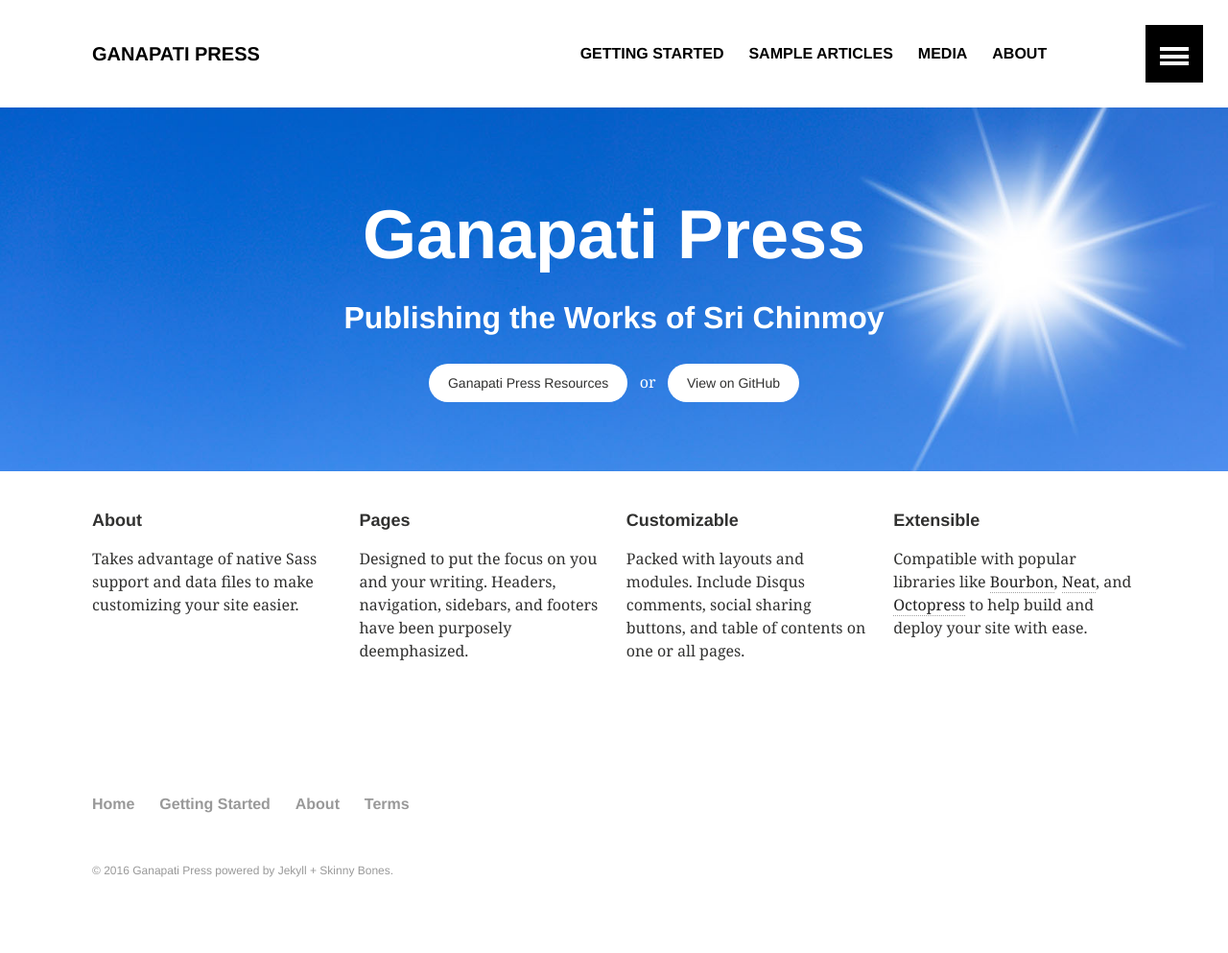
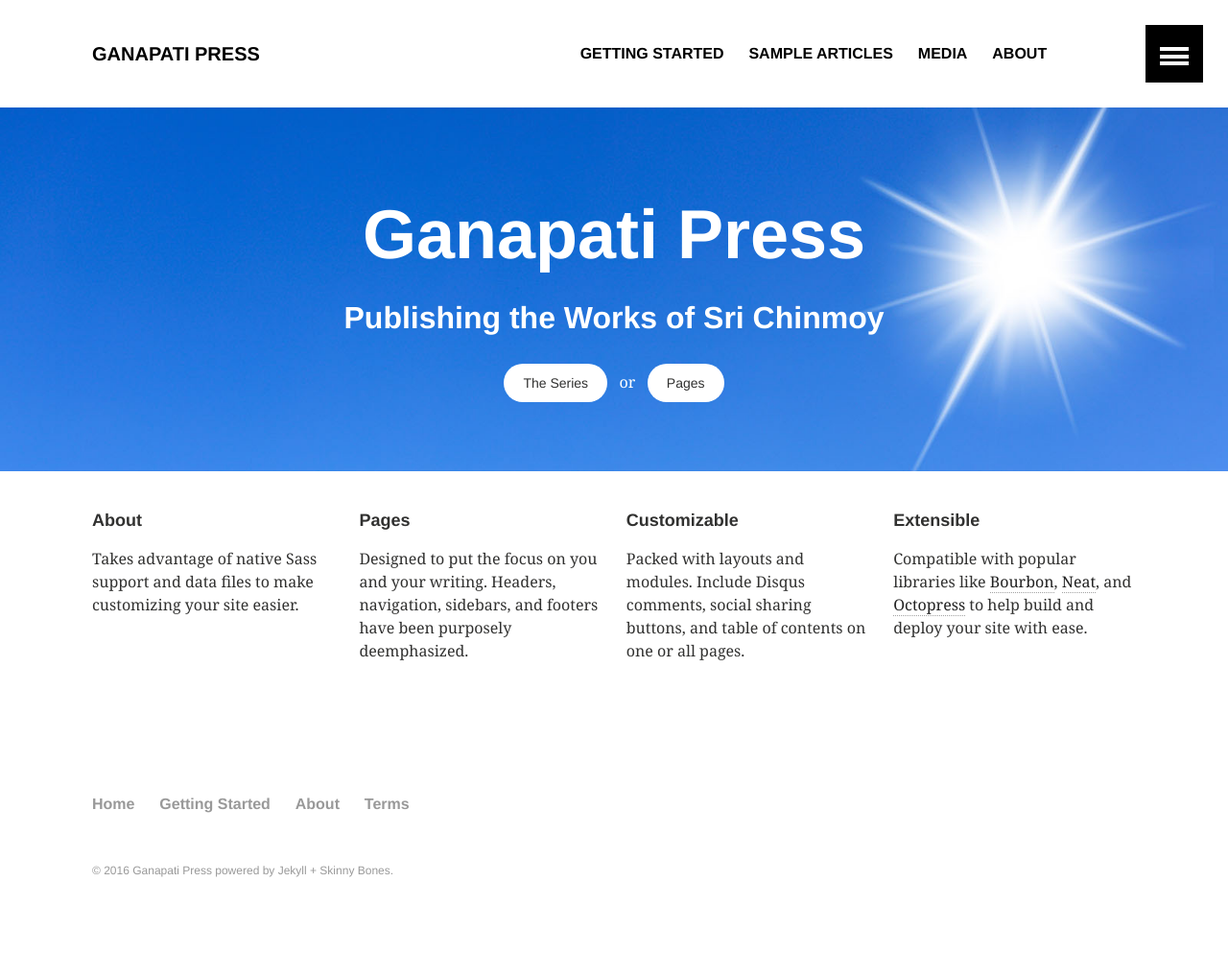
Before and after one commit to ganapatipress/ganapatipress.org, a Jekyll site: the page built from index.md, in a window 1280 px wide. Shown: the whole page at 96% size. Built offline with Jekyll 4.4.1, drawn with Linux system fonts in a browser that asks for light colours.

Commit message:
Update home.html

```diff
--- a/_layouts/home.html
+++ b/_layouts/home.html
@@ -38,7 +38,7 @@
       <div class="wrap page-lead-content">
         <h1>Ganapati Press</h1>
         <h2>Publishing the Works of Sri Chinmoy</h2>
-        <a href="{{ site.url }}/getting-started/" class="btn-inverse">Ganapati Press Resources</a> &nbsp; or &nbsp; <a href="https://github.com/mmistakes/skinny-bones-jekyll" class="btn-inverse">View on GitHub</a>
+        <a href="{{ site.url }}/the-series/" class="btn-inverse">The Series</a> &nbsp; or &nbsp; <a href="/articles/" class="btn-inverse">Pages</a>
       </div><!-- /.page-lead-content -->
     </div><!-- /.page-lead -->
     {% endif %}
```
